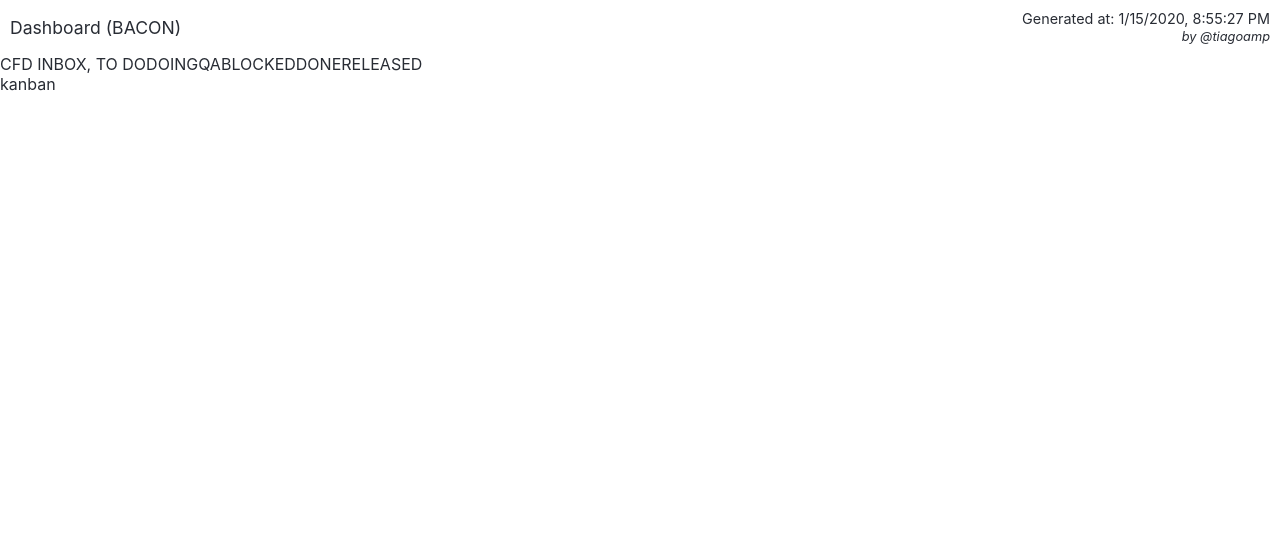
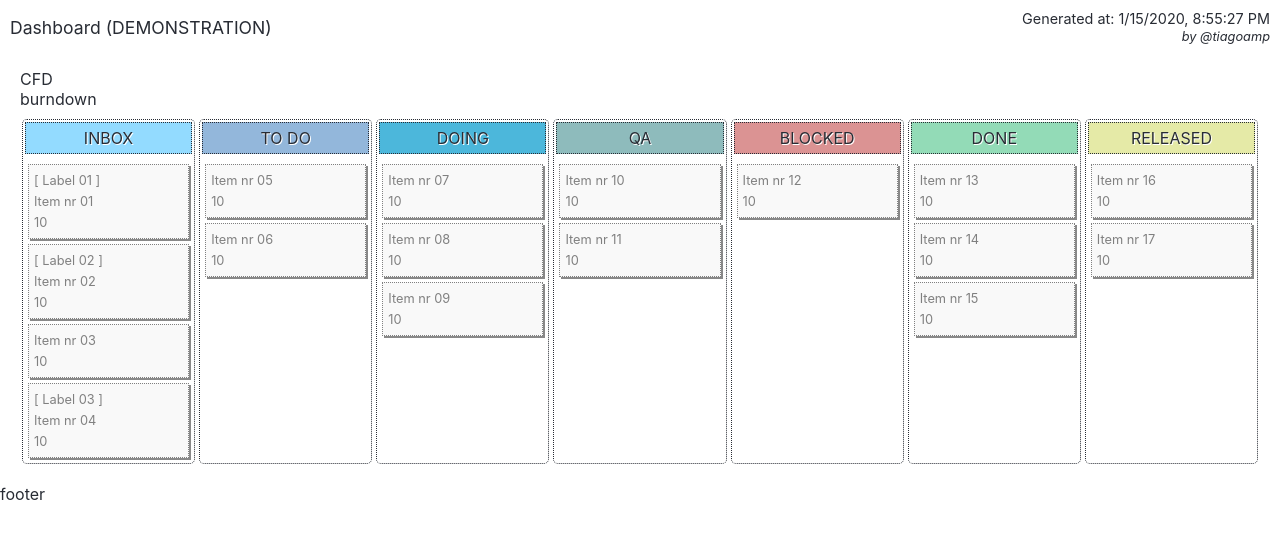
Before and after one commit to tiagoamp/flow-dashboard, a React (Create React App) app in the folder client/: page / in a window 1280 px wide. Shown: the top 538 px of the page. Built offline with nearby package versions, Linux system fonts and the light colour scheme.

Commit message:
WIP: kanban layout implementation

```diff
--- a/client/src/App.css
+++ b/client/src/App.css
@@ -2,3 +2,7 @@
   background-color: white;
   color: #282c34;
 }
+
+.container {
+  margin: 20px;
+}
--- a/client/src/App.js
+++ b/client/src/App.js
@@ -1,6 +1,7 @@
 import React, { Component } from 'react';
 import './App.css';
 import Header from './components/Header';
+import Kanban from './components/Kanban';
 import service from './service/flowservice';
 
 class App extends Component {
@@ -12,19 +13,19 @@ class App extends Component {
 
   componentDidMount() {
     const info = service.getProjectInfo();
-    this.setState( {projName: info.project,  statusList: info.status, items: info.items } );
+    this.setState( {projName: info.project,  statusList: info.statusList, items: info.items } );
   }
 
   render() {
     return (
       <div className="App">
         <Header project={this.state.projName} />
-        <div>
-          CFD { this.state.statusList}
-        </div>
-        <div>
-          kanban
-        </div>
+        <main className="container">
+          <div>CFD</div>
+          <div>burndown</div>
+          <Kanban statusList={this.state.statusList} items={this.state.items} />
+        </main>
+        <footer>footer</footer>
       </div>
     );
   }
--- /dev/null
+++ b/client/src/components/Kanban.css
@@ -0,0 +1,42 @@
+.kanban-container {
+    display: flex;
+    flex-direction: row;
+    flex-wrap: wrap;
+    margin: 10px 0px;
+}
+
+.kanban-list {
+    flex: 1;
+    border-style: dotted;
+    border-width: 1px;
+    border-radius: 5px;
+    margin: 0px 2px;
+}
+
+.kanban-status-card, .kanban-item-card {
+    border-style: dotted;
+    border-width: 1px;
+    padding: 5px;
+}
+
+.kanban-status-card {
+    text-align: center;
+    text-shadow: 1px 1px white;
+    font-size: 1rem;
+    margin: 2px 2px 10px 2px;
+}
+
+.kanban-item-card {
+    display: flex;
+    flex-direction: column;
+    flex-wrap: wrap;
+    box-shadow: 2px 2px #888888;
+    background-color: rgba(245,245,245, 0.6);
+    font-size: 0.8rem;
+    color: #808080;
+    margin: 5px;
+}
+
+.kanban-item-card span {
+    margin: 3px 0px;
+}
--- /dev/null
+++ b/client/src/components/Kanban.js
@@ -0,0 +1,40 @@
+import React from 'react';
+import './Kanban.css';
+
+export default function Kanban(props) {
+    const { statusList, items } = props;
+    return (
+        <div className='kanban-container'>
+            {
+                statusList.map( status => {
+                    const filteredItems = items.filter(item => item.status === status.name);
+                    return (
+                        <List status={status} items={filteredItems} key={status.name}/>
+                    );
+                })
+            }
+        </div>
+    )
+}
+
+function List(props) {
+    const bgColor = props.status.color || '#D3D3D3';
+    return (
+        <div className='kanban-list'>
+            <div className='kanban-status-card' style={{ backgroundColor: bgColor }}>
+                { props.status.name }
+            </div>
+            {
+                props.items.map( item => {
+                    return (
+                        <div className='kanban-item-card' key={item.id}>
+                            { item.label ? (<span>{`[ ${item.label} ]`}</span>) : null }
+                            <span>{item.description}</span>
+                            { item.size ? (<span>{`${item.size}`}</span>) : null }
+                        </div>
+                    );
+                })
+            }
+        </div>
+    )
+}
--- a/client/repository/data.json
+++ b/client/src/repository/data.json
@@ -1,37 +1,45 @@
 {
     "project": "DEMONSTRATION",
-    "statusList": ["INBOX", "TO DO", "DOING", "QA", "BLOCKED", "DONE", "RELEASED"],
+    "statusList": [
+        { "name":"INBOX", "color":"rgba(102, 204, 255, 0.7)"},
+        { "name": "TO DO", "color":"rgba(102, 153, 204, 0.7)" },
+        { "name": "DOING", "color":"rgba(000, 153, 204, 0.7)" },
+        { "name": "QA", "color":"rgba(95,158,160, 0.7)" },
+        { "name": "BLOCKED", "color":"rgba(204, 102, 102, 0.7)" },
+        { "name": "DONE", "color":"rgba(102, 204, 153, 0.7)" },
+        { "name": "RELEASED", "color":"rgba(218, 226, 130, 0.7)"}
+    ],
     "items": [
         {
-            "id": "001", "label": "Module XYZ", "Description": "Item nr 01",
+            "id": "001", "label": "Label 01", "description": "Item nr 01",
             "status": "INBOX", "size": 10,
             "statusHistory": [
                 { "status": "INBOX", "date": "2020-01-01" }
             ]
         },
         {
-            "id": "002", "label": "Module XYZ", "Description": "Item nr 02",
+            "id": "002", "label": "Label 02", "description": "Item nr 02",
             "status": "INBOX", "size": 10,
             "statusHistory": [
                 { "status": "INBOX", "date": "2020-01-01" }
             ]
         },
         {
-            "id": "003", "label": "Module ZXC", "Description": "Item nr 03",
+            "id": "003", "label": "", "description": "Item nr 03",
             "status": "INBOX", "size": 10,
             "statusHistory": [
                 { "status": "INBOX", "date": "2020-01-01" }
             ]
         },
         {
-            "id": "004", "label": "Module ZXC", "Description": "Item nr 04",
+            "id": "004", "label": "Label 03", "description": "Item nr 04",
             "status": "INBOX", "size": 10,
             "statusHistory": [
                 { "status": "INBOX", "date": "2020-01-01" }
             ]
         },
         {
-            "id": "005", "label": "Module XYZ", "Description": "Item nr 05",
+            "id": "005", "label": "", "description": "Item nr 05",
             "status": "TO DO", "size": 10,
             "statusHistory": [
                 { "status": "TO DO", "date": "2020-02-01" },
@@ -39,7 +47,7 @@
             ]
         },
         {
-            "id": "006", "label": "Module XYZ", "Description": "Item nr 06",
+            "id": "006", "label": "", "description": "Item nr 06",
             "status": "TO DO", "size": 10,
             "statusHistory": [
                 { "status": "TO DO", "date": "2020-02-01" },
@@ -47,7 +55,7 @@
             ]
         },
         {
-            "id": "007", "label": "Module XYZ", "Description": "Item nr 07",
+            "id": "007", "label": "", "description": "Item nr 07",
             "status": "DOING", "size": 10,
             "statusHistory": [
                 { "status": "DOING", "date": "2020-03-01" },
@@ -56,7 +64,7 @@
             ]
         },
         {
-            "id": "008", "label": "Module XYZ", "Description": "Item nr 08",
+            "id": "008", "label": "", "description": "Item nr 08",
             "status": "DOING", "size": 10,
             "statusHistory": [
                 { "status": "DOING", "date": "2020-03-01" },
@@ -65,7 +73,7 @@
             ]
         },
         {
-            "id": "009", "label": "Module XYZ", "Description": "Item nr 09",
+            "id": "009", "label": "", "description": "Item nr 09",
             "status": "DOING", "size": 10,
             "statusHistory": [
                 { "status": "DOING", "date": "2020-03-01" },
@@ -74,7 +82,7 @@
             ]
         },
         {
-            "id": "010", "label": "Module XYZ", "Description": "Item nr 10",
+            "id": "010", "label": "", "description": "Item nr 10",
             "status": "QA", "size": 10,
             "statusHistory": [
                 { "status": "QA", "date": "2020-04-01" },
@@ -84,7 +92,7 @@
             ]
         },
         {
-            "id": "011", "label": "Module XYZ", "Description": "Item nr 11",
+            "id": "011", "label": "", "description": "Item nr 11",
             "status": "QA", "size": 10,
             "statusHistory": [
                 { "status": "QA", "date": "2020-04-01" },
@@ -94,7 +102,7 @@
             ]
         },
         {
-            "id": "012", "label": "Module XYZ", "Description": "Item nr 12",
+            "id": "012", "label": "", "description": "Item nr 12",
             "status": "BLOCKED", "size": 10,
             "statusHistory": [
                 { "status": "BLOCKED", "date": "2020-04-01" },
@@ -104,7 +112,7 @@
             ]
         },
         {
-            "id": "013", "label": "Module XYZ", "Description": "Item nr 13",
+            "id": "013", "label": "", "description": "Item nr 13",
             "status": "DONE", "size": 10,
             "statusHistory": [
                 { "status": "DONE", "date": "2020-05-01" },
@@ -115,7 +123,7 @@
             ]
         },
         {
-            "id": "014", "label": "Module XYZ", "Description": "Item nr 14",
+            "id": "014", "label": "", "description": "Item nr 14",
             "status": "DONE", "size": 10,
             "statusHistory": [
                 { "status": "DONE", "date": "2020-05-01" },
@@ -126,7 +134,7 @@
             ]
         },
         {
-            "id": "015", "label": "Module XYZ", "Description": "Item nr 15",
+            "id": "015", "label": "", "description": "Item nr 15",
             "status": "DONE", "size": 10,
             "statusHistory": [
                 { "status": "DONE", "date": "2020-05-01" },
@@ -137,7 +145,7 @@
             ]
         },
         {
-            "id": "016", "label": "Module XYZ", "Description": "Item nr 16",
+            "id": "016", "label": "", "description": "Item nr 16",
             "status": "RELEASED", "size": 10,
             "statusHistory": [
                 { "status": "RELEASED", "date": "2020-06-01" },
@@ -149,7 +157,7 @@
             ]
         },
         {
-            "id": "017", "label": "Module XYZ", "Description": "Item nr 17",
+            "id": "017", "label": "", "description": "Item nr 17",
             "status": "RELEASED", "size": 10,
             "statusHistory": [
                 { "status": "RELEASED", "date": "2020-06-01" },
--- a/client/src/service/flowservice.js
+++ b/client/src/service/flowservice.js
@@ -1,13 +1,13 @@
+const data = require('../repository/data.json');
 
 const service = {
 
     getProjectInfo: () => {
         return {
-            project: "BACON",
-            status: ['INBOX, TO DO','DOING','QA','BLOCKED','DONE','RELEASED'],
-            items: []
-        }
-
+            project: data.project,
+            statusList: data.statusList,
+            items: data.items
+        };
     }
 
 }
```
